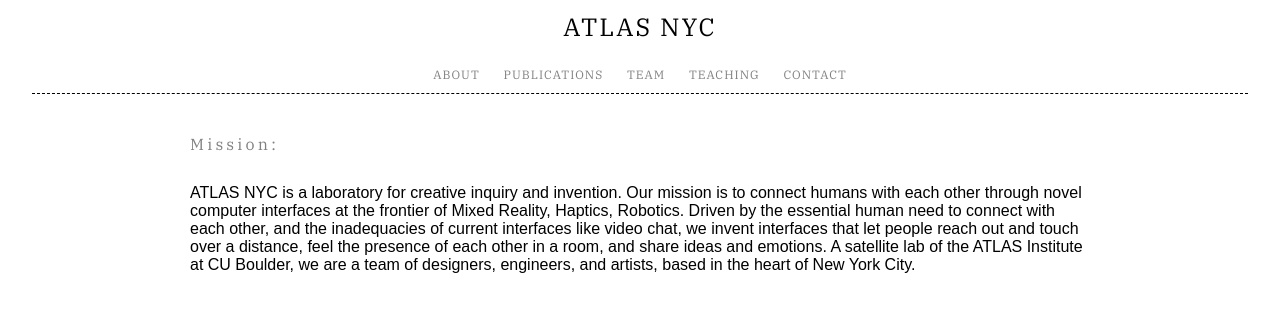
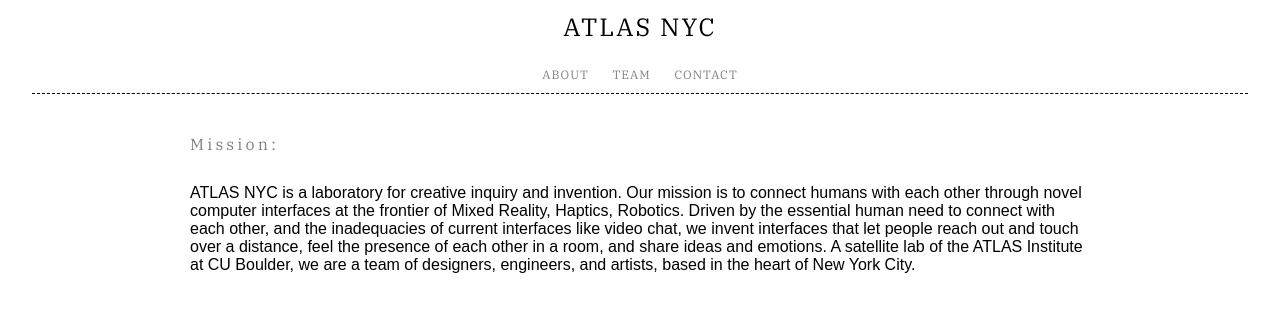
Before and after one commit to THING-Lab/THING-Lab.github.io, a Jekyll site: the page built from index.html, in a window 1280 px wide. Shown: the top 312 px of the page. Built offline with Jekyll 4.4.1, drawn with Linux system fonts in a browser that asks for light colours.

Commit message:
removed navigation links

```diff
--- a/_layouts/default.html
+++ b/_layouts/default.html
@@ -17,9 +17,9 @@
             <ul class="nav-links">
                 <li ><a class="nav-link" href="/index">ABOUT</a></li>
                 <!--<li ><a class="nav-link" href="/projects">PROJECTS</a></li>-->
-                <li><a class="nav-link" href="/publications">PUBLICATIONS</a></li>
+                <!--<li><a class="nav-link" href="/publications">PUBLICATIONS</a></li>-->
                 <li><a class="nav-link" href="/people">TEAM</a></li>
-                <li><a class="nav-link" href="/courses">TEACHING</a></li>
+                <!--<li><a class="nav-link" href="/courses">TEACHING</a></li>-->
                 <!--<li><a class="nav-link" href="/tools">TOOLS</a></li>-->
                 <li><a class="nav-link" href="/contact">CONTACT</a></li>
                 <!--<li><a class="nav-link" href="/events">EVENTS</a></li>-->
```
